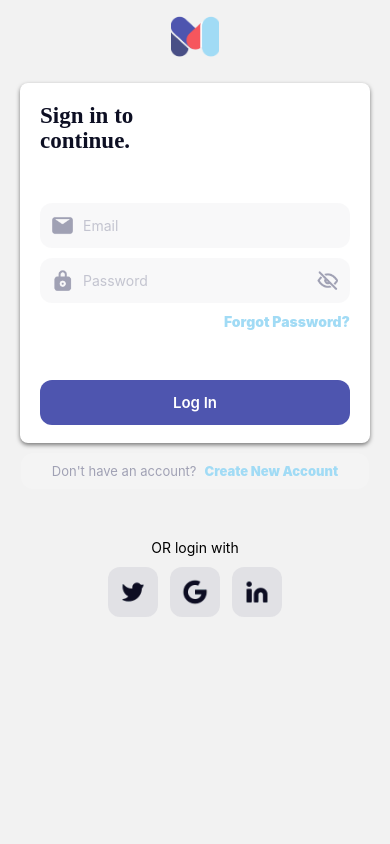
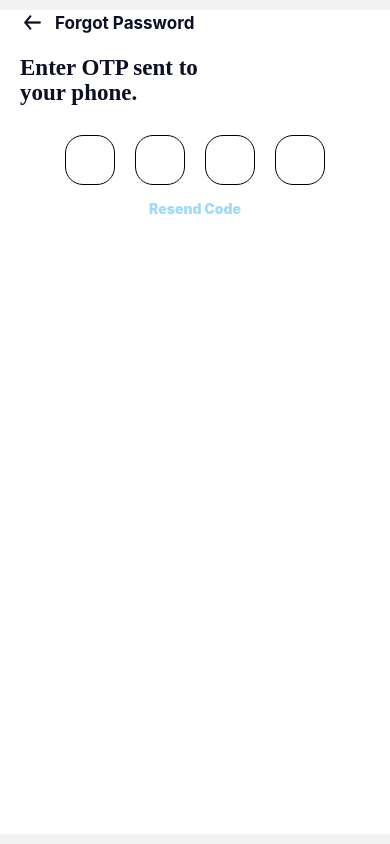
Before and after one commit to pandey97/E-Commerce, a React Native app: screen /Verification in a window 390 px wide. Built offline with nearby package versions, Linux system fonts and the light colour scheme.

Commit message:
verification

```diff
--- a/App.tsx
+++ b/App.tsx
@@ -5,6 +5,7 @@ import WelcomeScreen from './src/views/screens/welcomeScreen';
 import SignUp from './src/views/screens/signUpScreen';
 import SignIn from './src/views/screens/signInScreen';
 import ForgotPassword from './src/views/screens/forgotPassword';
+import Verification from './src/views/screens/verificationScreen';
 
 const Stack = createNativeStackNavigator();
 
@@ -18,6 +19,7 @@ const App = () => {
         <Stack.Screen name="SignInScreen" component={SignIn} />
         <Stack.Screen name="SignUpScreen" component={SignUp} />
         <Stack.Screen name="ForgotPassword" component={ForgotPassword} />
+        <Stack.Screen name="Verification" component={Verification} />
       </Stack.Navigator>
     </NavigationContainer>
   );
--- a/src/constants/constants.js
+++ b/src/constants/constants.js
@@ -105,7 +105,9 @@ const constantText = {
   loginWith: 'OR login with',
   forgotPassword: 'Forgot Password',
   continuePhoneno: 'Continue using phone number.',
-  sendCode: 'Send Verification Code'
+  OTPsent: 'Enter OTP sent to your phone.',
+  sendCode: 'Send Verification Code',
+  resend: 'Resend Code',
 };
 
 export default {
--- a/src/views/screens/forgotPassword.tsx
+++ b/src/views/screens/forgotPassword.tsx
@@ -5,7 +5,7 @@ import styles from '../styles/forgotPasswordStyle';
 import CommonButton from '../../components/Button';
 
 interface props {
-    navigation: any
+  navigation: any;
 }
 
 const ForgotPassword: React.FC<props> = ({navigation}) => {
@@ -34,7 +34,10 @@ const ForgotPassword: React.FC<props> = ({navigation}) => {
           </View>
         </View>
       </View>
-      <CommonButton text={constants.constantText.sendCode}/>
+      <CommonButton
+        text={constants.constantText.sendCode}
+        onPress={() => navigation.navigate('Verification')}
+      />
     </View>
   );
 };
--- /dev/null
+++ b/src/views/screens/verificationScreen.tsx
@@ -0,0 +1,88 @@
+import React, { useRef } from 'react';
+import {View, Text, Image, TouchableOpacity, TextInput} from 'react-native';
+import styles from '../styles/verificationScreenStyle';
+import {COLORS, constants, icons} from '../../constants';
+
+interface props {
+  navigation: any;
+  focus: any
+}
+
+const Verification: React.FC<props> = ({navigation}) => {
+
+    const inputs = useRef<Array<TextInput>>([]);
+    const focusNextInput = (index:number) => {
+        if (inputs.current[index + 1]) {
+          inputs.current[index + 1].focus();
+        }
+      };
+
+      const handleInput = (index:number, value:string) => {
+        if (value.length === 1) {
+          focusNextInput(index);
+        }
+      };
+
+  return (
+    <View style={styles.container}>
+      <View>
+        <View style={styles.upperContainer}>
+          <TouchableOpacity onPress={() => navigation.goBack()}>
+            <Image source={icons.arrow_left} style={styles.leftArrow} />
+          </TouchableOpacity>
+          <Text style={styles.headerText}>
+            {constants.constantText.forgotPassword}
+          </Text>
+        </View>
+        <View style={styles.middleContainer}>
+          <Text style={styles.continuePhonenoText}>
+            {constants.constantText.OTPsent}
+          </Text>
+          <View style={styles.otpContainer}>
+            <TextInput
+            ref={(input) => {
+                inputs.current[0] = input!;
+              }}
+              style={styles.otpInput}
+              maxLength={1}
+              keyboardType="numeric"
+              onChangeText={(value) => handleInput(0, value)}
+            />
+            <TextInput
+            ref={(input) => {
+                inputs.current[1] = input!;
+              }}
+              style={styles.otpInput}
+              maxLength={1}
+              keyboardType="numeric"
+              onChangeText={(value) => handleInput(1, value)}
+            />
+            <TextInput
+            ref={(input) => {
+                inputs.current[2] = input!; //non-null assertion operator
+              }}
+              style={styles.otpInput}
+              maxLength={1}
+              keyboardType="numeric"
+              onChangeText={(value) => handleInput(2, value)}
+            />
+            <TextInput
+            ref={(input) => {
+                inputs.current[3] = input!;
+              }}
+              style={styles.otpInput}
+              maxLength={1}
+              keyboardType="numeric"
+              onChangeText={(value) => handleInput(3, value)}
+            />
+          </View>
+          <TouchableOpacity>
+          <Text style={styles.resendText}>{constants.constantText.resend}</Text>
+          </TouchableOpacity>
+        </View>
+      </View>
+    </View>
+  );
+};
+
+export default Verification;
--- a/src/views/styles/forgotPasswordStyle.ts
+++ b/src/views/styles/forgotPasswordStyle.ts
@@ -53,9 +53,6 @@ const styles = StyleSheet.create({
   },
   textInputContainer: {
     marginTop: 50
-  },
-  lowerContainer: {
-
   }
 });
 
--- /dev/null
+++ b/src/views/styles/verificationScreenStyle.ts
@@ -0,0 +1,83 @@
+import { StyleSheet } from "react-native";
+import { COLORS, SIZES } from "../../constants";
+
+const styles = StyleSheet.create({
+    container: {
+        flex: 1,
+        marginVertical: 10,
+        justifyContent:'space-between',
+        backgroundColor:COLORS.light
+      },
+      upperContainer: {
+        flexDirection: 'row',
+        alignItems: 'center',
+        marginHorizontal:20
+      },
+      leftArrow: {
+        height: 25,
+        width: 25,
+        marginRight: 10,
+      },
+      headerText: {
+        fontSize: 17,
+        fontWeight: 'bold',
+        color: COLORS.dark,
+      },
+      middleContainer: {
+        marginTop: 20,
+        marginHorizontal: 20
+      },
+      continuePhonenoText: {
+        width: '55%',
+        color: COLORS.dark,
+        fontFamily: 'Poppins-Bold',
+        fontSize: 23,
+        lineHeight: 25,
+        fontWeight: '900',
+      },
+      input: {
+        height: 42,
+        width: '100%',
+        backgroundColor: COLORS.light,
+        paddingHorizontal: 43,
+        borderRadius: SIZES.radius,
+        marginBottom:10
+      },
+      Icon: {
+        height:25,
+        width:25,
+        position:'absolute',
+        resizeMode:'contain',
+        top:10,
+      },
+      left: {
+        left: 10
+      },
+      textInputContainer: {
+        marginTop: 50
+      },
+      otpContainer: {
+        flexDirection: 'row',
+        justifyContent: 'center',
+        alignItems: 'center',
+        marginTop: 30,
+      },
+      otpInput: {
+        width: 50,
+        height: 50,
+        borderWidth: 0.5,
+        borderRadius: 18,
+        textAlign: 'center',
+        marginHorizontal: 10,
+        fontSize: 24,
+        backgroundColor: COLORS.light80
+      },
+      resendText: {
+        color: COLORS.secondary,
+        textAlign:'center',
+        marginTop:15,
+        fontWeight:'900'
+      }
+});
+
+export default styles;
```
Lines whose indentation alone changed are shown as unchanged.
